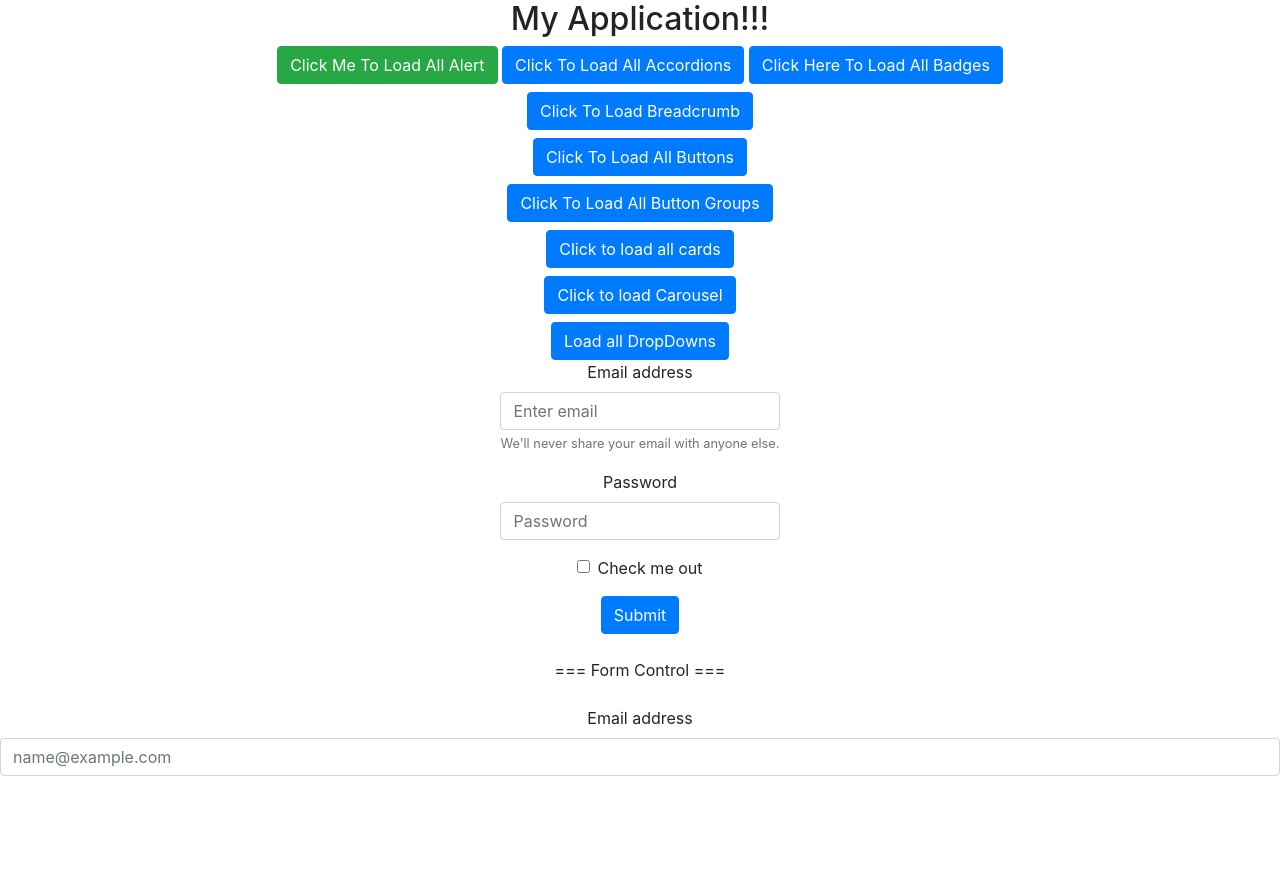
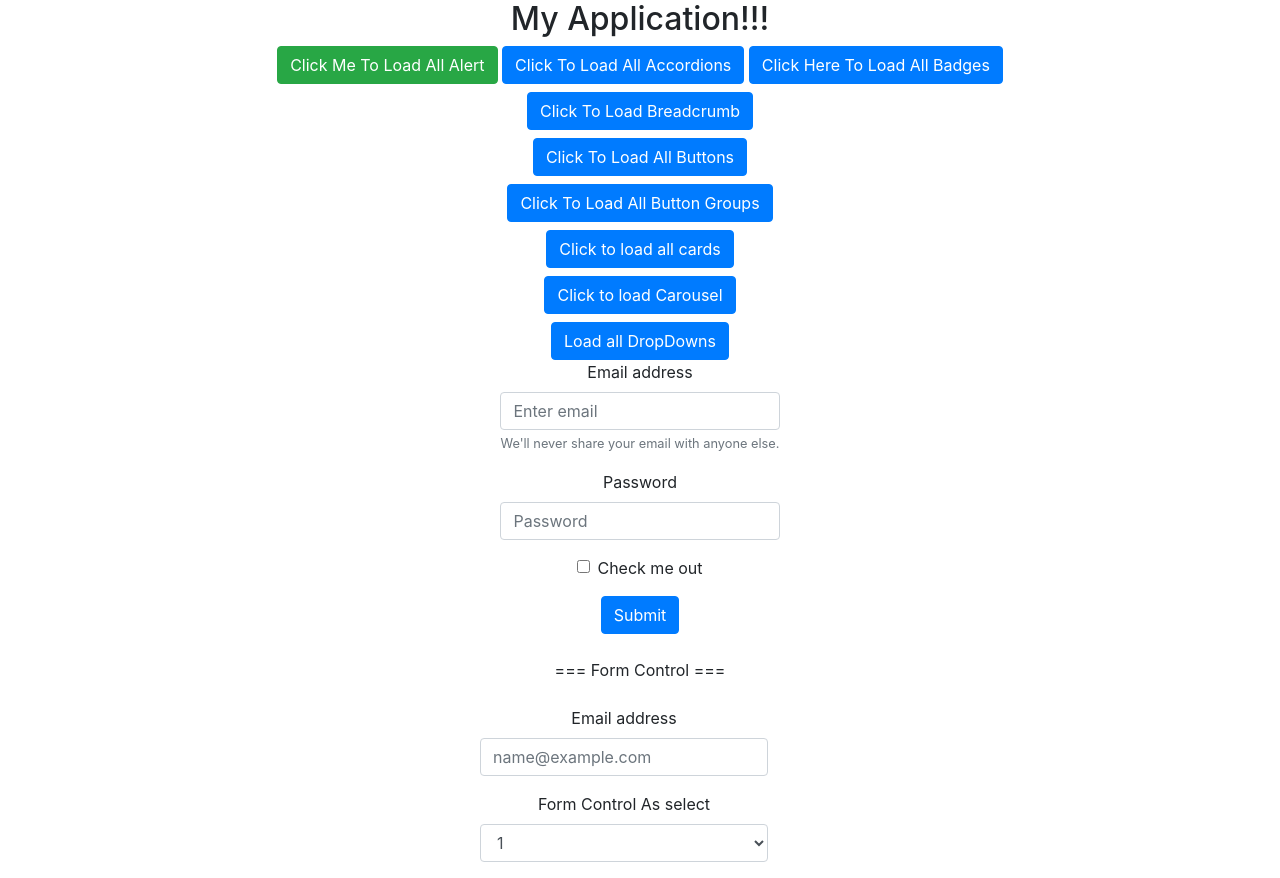
Before and after one commit to Khwajapasha/Boosrtrap-Practice, a React (Create React App) app: page / in a window 1280 px wide. Before the commit the page ends 800 px from the top, so only its background shows below. Built offline with nearby package versions, Linux system fonts and the light colour scheme.

Commit message:
Form Control as Select

```diff
--- a/src/Component/MainBodySection/FormComponent/FormControlComp.jsx
+++ b/src/Component/MainBodySection/FormComponent/FormControlComp.jsx
@@ -7,10 +7,20 @@ export const FormControlComp = () => {
       === Form Control ===
       <br />
       <br />
-      <Form>
+      <Form style={{ width: "18rem", marginLeft: "30rem" }}>
         <Form.Group controlId="exampleForm.ControlInput1">
           <Form.Label>Email address</Form.Label>
           <Form.Control type="email" placeholder="name@example.com" />
+        </Form.Group>
+        <Form.Group controlId="exampleForm.ControlSelect1">
+          <Form.Label>Form Control As select</Form.Label>
+          <Form.Control as="select">
+            <option>1</option>
+            <option>2</option>
+            <option>3</option>
+            <option>4</option>
+            <option>5</option>
+          </Form.Control>
         </Form.Group>
       </Form>
     </div>
```
